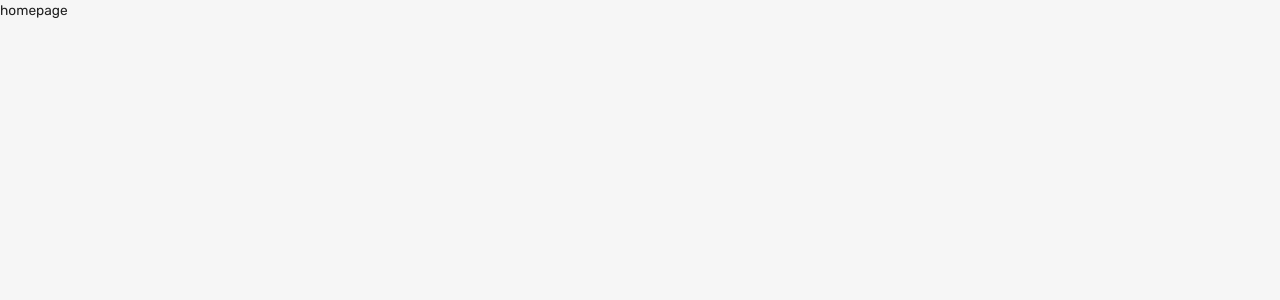
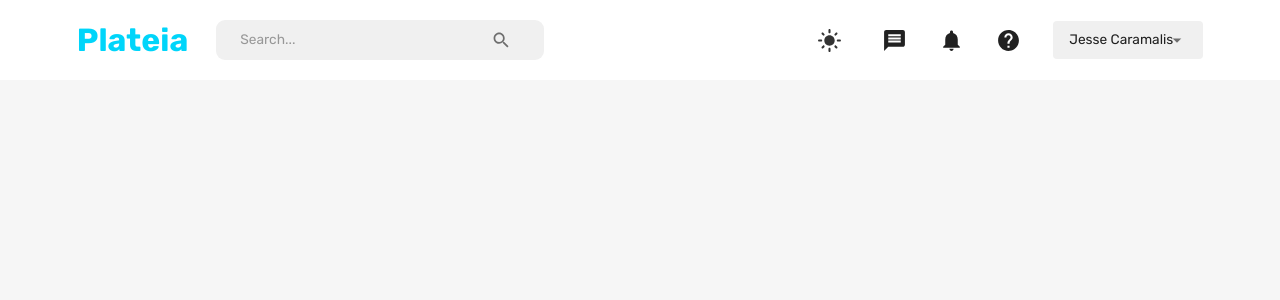
Before and after one commit to jesseCaramalis/plateia, a React (Create React App) app in the folder client/: page /home in a window 1280 px wide. Shown: the top 300 px of the page. Built offline with nearby package versions, Linux system fonts and the light colour scheme.

Commit message:
navbar completed

```diff
--- a/client/src/scenes/homePage/index.jsx
+++ b/client/src/scenes/homePage/index.jsx
@@ -1,5 +1,12 @@
+import { Box } from "@mui/material";
+import Navbar from "scenes/navbar";
+
 const HomePage = () => {
-    return (<div>homepage</div>)
+    return (
+        <Box>
+            <Navbar />
+        </Box>
+    );
 }
 
 export default HomePage;
--- a/client/src/scenes/loginPage/index.jsx
+++ b/client/src/scenes/loginPage/index.jsx
@@ -1,5 +1,40 @@
+import { Box, Typography, useTheme, useMediaQuery } from "@mui/material";
+
+
 const LoginPage = () => {
-    return (<div>loginpage</div>)
+    const theme = useTheme();
+    const isNonMobileScreens = useMediaQuery("min-width: 1000px");
+
+    return (
+        <Box>
+            <Box
+                width="100%"
+                backgroundColor={theme.palette.background.alt}
+                p="1rem 6%"
+                textAlign="center"
+            >
+                <Typography
+                    fontWeight="bold"
+                    fontSize="32px"
+                    color="primary"
+                >
+                    Plateia
+                </Typography>
+            </Box>
+            <Box
+                width={isNonMobileScreens ? "50%" : "93%"}
+                p="2rem"
+                m="2rem auto"
+                borderRadius="1.5rem"
+                backgroundColor={theme.palette.background.alt}
+            >
+                <Typography fontWeight="500" variant="h5" sx={{mb:"1.5rem"}}>
+                    Welcome to Plateia, your web community.
+                </Typography>
+            </Box>
+        </Box>
+
+        )
 }
 
 export default LoginPage;
--- a/client/src/scenes/navbar/index.jsx
+++ b/client/src/scenes/navbar/index.jsx
@@ -20,10 +20,156 @@
     const primaryLight = theme.palette.primary.light;
     const alt = theme.palette.background.alt;
 
-    const fullName = `${user.firstName} ${user.lastName}`
+    // const fullName = `${user.firstName} ${user.lastName}`
+    const fullName = "Jesse Caramalis"
+    return (
+        <FlexBetween padding = "1rem 6%" backgroundColor={alt}>
+            {/* Logo */}
+            <FlexBetween gap="1.75rem">
+                <Typography
+                    fontWeight="bold"
+                    fontSize="clamp(1rem, 2rem, 2.25rem)"
+                    color="primary"
+                    onClick={()=> navigate("/home")}
+                    sx={{
+                        "&:hover": {
+                            color: primaryLight,
+                            cursor: "pointer",
+                        },
+                    }}
+                >
+                    Plateia
+                </Typography>
 
-    return
-        <FlexBetween padding = "1rem 6%" backgroundColor={alt}></FlexBetween>
-}
+            {/* Search Bar */}
+                {isNonMobileScreens && (
+                    <FlexBetween backgroundColor={neutralLight} borderRadius="9px" gap="3rem" padding="0.1rem 1.5rem">
+                        <InputBase placeholder="Search..." />
+                        <IconButton>
+                            <Search />
+                        </IconButton>
+                    </FlexBetween>
+                )}
+            </FlexBetween>
 
+            {/* Desktop Nav */}
+            {isNonMobileScreens ? (
+                <FlexBetween gap="2rem">
+                    <IconButton onClick={()=> dispatch(setMode())}>
+                        {theme.palette.mode === "dark" ? (
+                            <DarkMode sx={{ fontSize: "25px"}} />
+                        ):(
+                            <LightMode sx={{ color: dark, fontSize: "25px"}} />
+                        )}
+                    </IconButton>
+                    <Message sx={{ fontSize: "25px"}} />
+                    <Notifications sx={{ fontSize: "25px"}} />
+                    <Help sx={{ fontSize: "25px"}} />
+                    <FormControl variant="standard" value={fullName}>
+                        <Select
+                            value={fullName}
+                            sx={{
+                                backgroundColor: neutralLight,
+                                width: "150px",
+                                borderRadius: "0.25rem",
+                                p: "0.25rem 1rem",
+                                "& .MuiSvgIcon-root": {
+                                    pr: "0.25rem",
+                                    width: "3rem",
+                                },
+                                "& .MuiSelect-select:focus": {
+                                    backgroundColor: neutralLight
+                                }
+                            }}
+                            input={<InputBase />}
+                            >
+                            <MenuItem value={fullName}>
+                                <Typography>{fullName}</Typography>
+                            </MenuItem>
+                            <MenuItem onClick={()=> dispatch(setLogout())}>Log Out</MenuItem>
+                        </Select>
+                    </FormControl>
+                </FlexBetween>)
+                : (
+                <IconButton
+                    onClick={()=> setIsMobileMenuToggled(!isMobileMenuToggled)}
+                >
+                    <Menu />
+                </IconButton>
+            )}
+
+            {/* Mobile Nav */}
+            {!isNonMobileScreens && isMobileMenuToggled && (
+                <Box
+                position="fixed"
+                right="0"
+                bottom="0"
+                height="100%"
+                zIndex="10"
+                maxWidth="500px"
+                minWidth="300px"
+                backgroundColor={background}
+                >
+                    {/* Close Icon */}
+
+                    <Box display="flex" justifyContent="flex-end" p="1rem">
+                        <IconButton
+                        onClick={()=> setIsMobileMenuToggled(!isMobileMenuToggled)}
+                        >
+                            <Close />
+                        </IconButton>
+                    </Box>
+
+                    {/* Menu Icons */}
+
+                    <FlexBetween
+                        display="flex"
+                        flexDirection="column"
+                        justifyContent="center"
+                        alignItems="center"
+                        gap="3rem"
+                    >
+                        <IconButton
+                            onClick={()=> dispatch(setMode())}
+                            sx={{ fontSize: "25px"}}
+                        >
+                            {theme.palette.mode === "dark" ? (
+                                <DarkMode sx={{ fontSize: "25px"}} />
+                            ):(
+                                <LightMode sx={{ color: dark, fontSize: "25px"}} />
+                            )}
+                        </IconButton>
+                        <Message sx={{ fontSize: "25px"}} />
+                        <Notifications sx={{ fontSize: "25px"}} />
+                        <Help sx={{ fontSize: "25px"}} />
+                        <FormControl variant="standard" value={fullName}>
+                            <Select
+                                value={fullName}
+                                sx={{
+                                    backgroundColor: neutralLight,
+                                    width: "150px",
+                                    borderRadius: "0.25rem",
+                                    p: "0.25rem 1rem",
+                                    "& .MuiSvgIcon-root": {
+                                        pr: "0.25rem",
+                                        width: "3rem",
+                                    },
+                                    "& .MuiSelect-select:focus": {
+                                        backgroundColor: neutralLight
+                                    }
+                                }}
+                                input={<InputBase />}
+                                >
+                                <MenuItem value={fullName}>
+                                    <Typography>{fullName}</Typography>
+                                </MenuItem>
+                                <MenuItem onClick={()=> dispatch(setLogout())}>Log Out</MenuItem>
+                            </Select>
+                        </FormControl>
+                    </FlexBetween>
+                </Box>
+            )}
+        </FlexBetween>
+    )
+    }
 export default Navbar;
```
Also changed, not shown: 1 other file (tests, documents, lock files or other folders).
